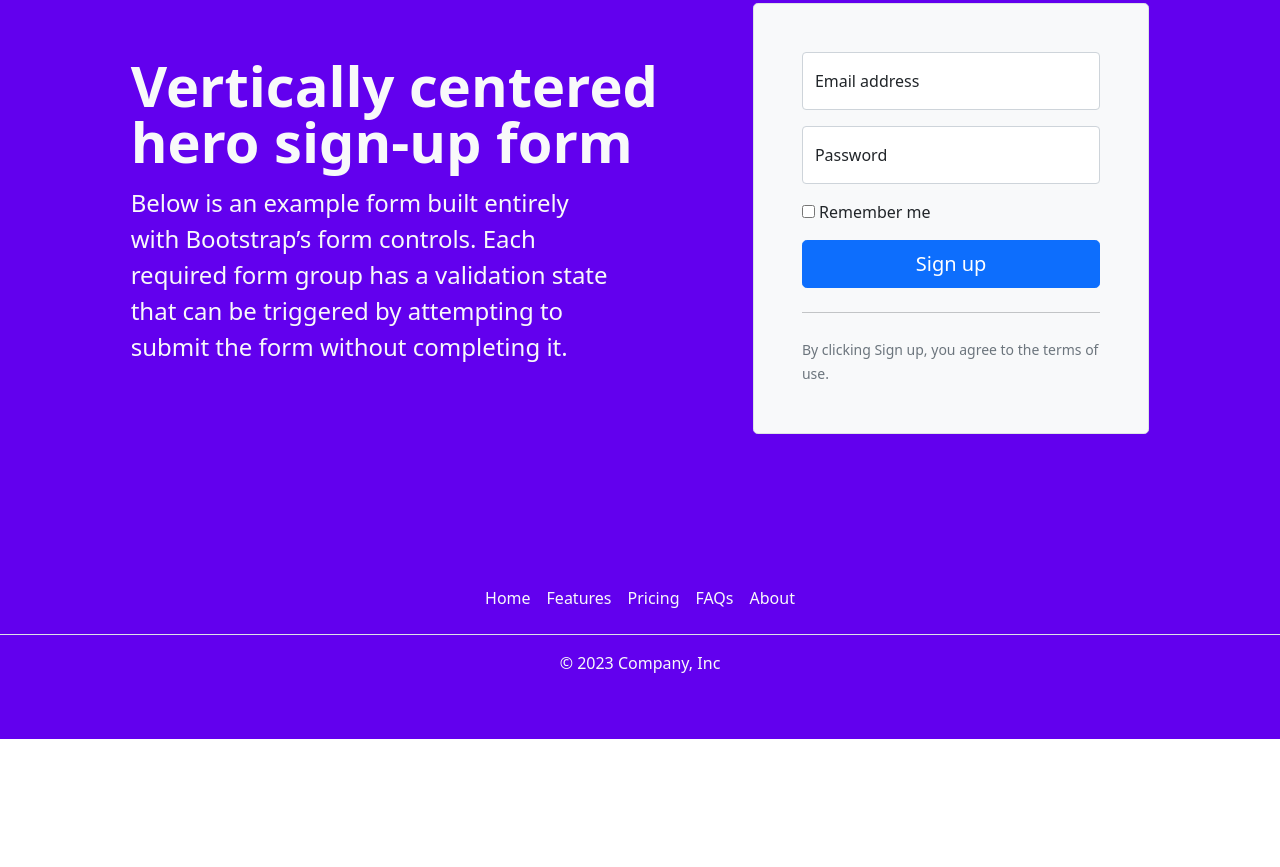
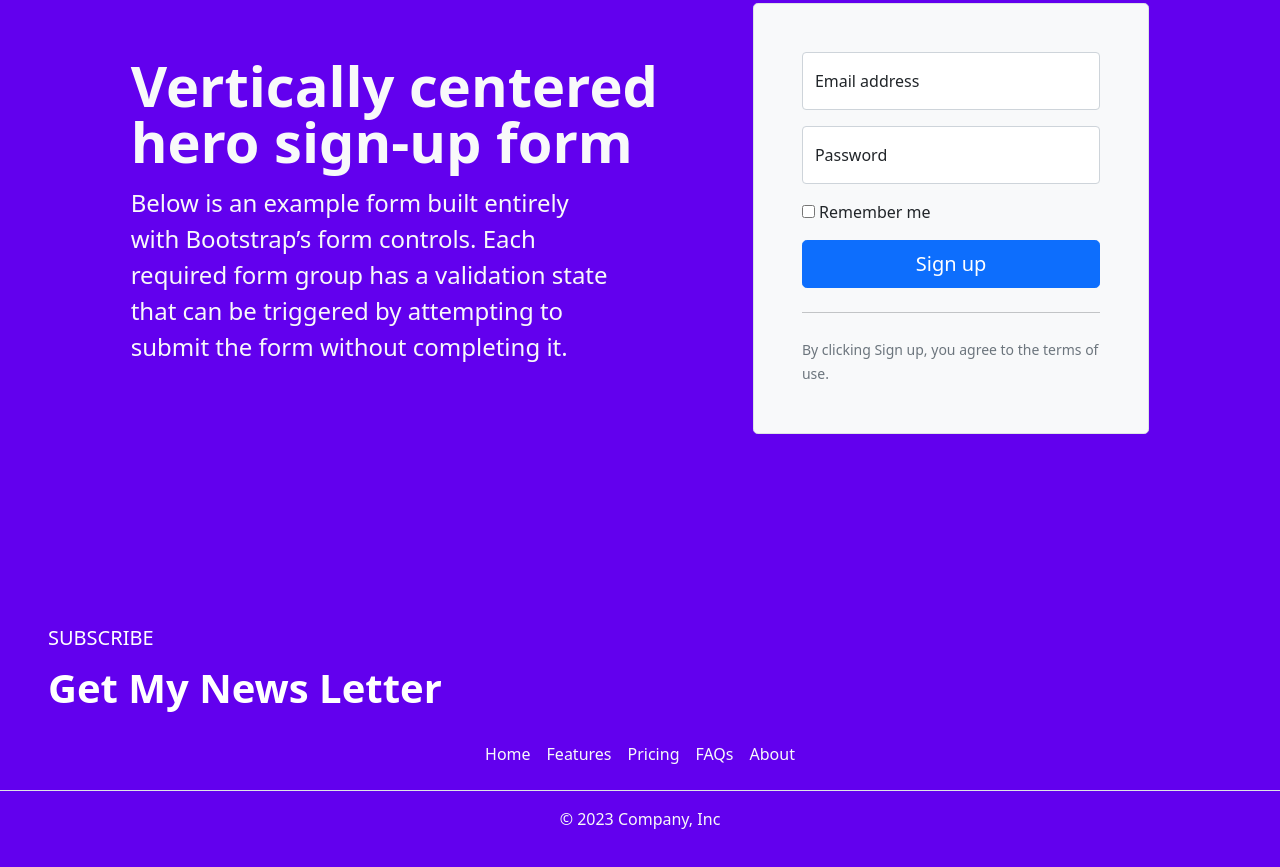
Before and after one commit to SabikaAunaAli/Test-Web, a plain HTML site: page index.html in a window 1280 px wide. Shown: the part 4033-4900 px from the top of the page. Before the commit the page ends 4772 px from the top, so only its background shows below. Drawn offline with nearby package versions, Linux system fonts and the light colour scheme.

Commit message:
Update index.html

```diff
--- a/index.html
+++ b/index.html
@@ -428,6 +428,10 @@
 
     </main>
     <footer class="py-5 sec-1">
+          <div class="col mx-5 mt-5">
+                        <h5 class="text-white">SUBSCRIBE </h5>
+                        <p class="text-white fw-bold fs-1">Get My News Letter</p>
+                    </div>
       <ul class="nav justify-content-center border-bottom pb-3 mb-3">
         <li class="nav-item"><a href="#" class="nav-link px-2 text-light">Home</a></li>
         <li class="nav-item"><a href="#" class="nav-link px-2 text-light">Features</a></li>
```
